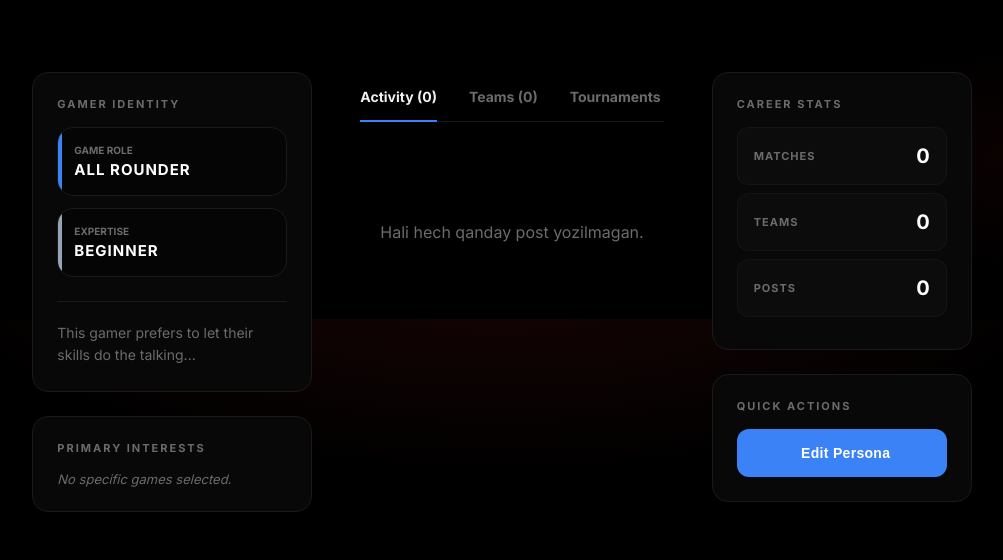
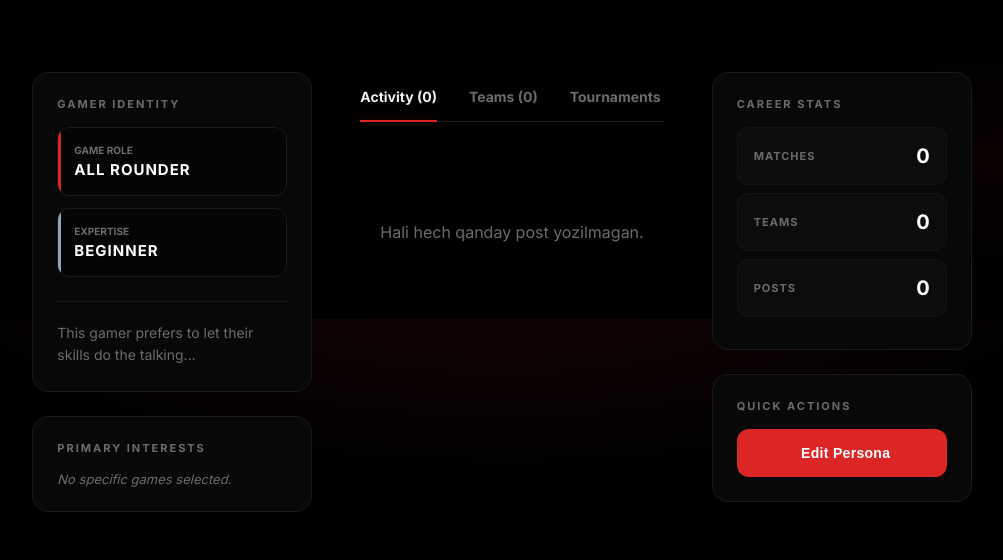
Before and after one commit to azizbeco/Jamoa, a Django app: page /accounts/profile/ in a window 1280 px wide. Shown: the part 481-1041 px from the top of the page, without its empty margins (138-1141 px from the left). Run offline with Django 4.2, Linux system fonts and the light colour scheme; the visitor is signed in with stand-in values (Sample User, id 1); data that the repository does not hold is empty.

Commit message:
feat: red-black theme for profile page with interactive hover effects

```diff
--- a/templates/users/profile.html
+++ b/templates/users/profile.html
@@ -2,10 +2,11 @@
 {% block content %}
 <style>
     :root {
-        --glass: rgba(255, 255, 255, 0.03);
-        --border: rgba(255, 255, 255, 0.08);
-        --accent: #3b82f6;
-        --accent-glow: rgba(59, 130, 246, 0.3);
+        --glass: rgba(255, 255, 255, 0.02);
+        --border: rgba(255, 255, 255, 0.06);
+        --accent: #dc2626;
+        --accent-glow: rgba(220, 38, 38, 0.3);
+        --accent-blue: #dc2626;
     }
 
     /* Hero spans across all 3 grid columns defined in base.html */
@@ -198,7 +200,8 @@
         left: 0;
         right: 0;
         height: 2px;
-        background: var(--accent-blue);
+        background: var(--accent);
+        box-shadow: 0 0 8px var(--accent-glow);
     }
 
     /* Section Control */
@@ -251,12 +254,19 @@
 
     .p-badge {
         padding: 16px;
-        border-radius: 16px;
+        border-radius: 12px;
         background: #050505;
         border: 1px solid var(--border-subtle);
         margin-bottom: 12px;
         position: relative;
         overflow: hidden;
+        transition: border-color 0.25s, box-shadow 0.25s, transform 0.2s;
+    }
+
+    .p-badge:hover {
+        border-color: rgba(220, 38, 38, 0.3);
+        box-shadow: 0 0 16px rgba(220, 38, 38, 0.08);
+        transform: translateX(3px);
     }
 
     .p-badge::before {
@@ -265,12 +275,12 @@
         left: 0;
         top: 0;
         bottom: 0;
-        width: 4px;
-        background: var(--accent-blue);
+        width: 3px;
+        background: var(--accent);
     }
 
     .p-badge.role::before {
-        background: var(--accent-blue);
+        background: var(--accent);
     }
 
     .p-badge.skill.pro::before {
```
Also changed, not shown: other parts of templates/users/profile.html (+17 -14 lines).
